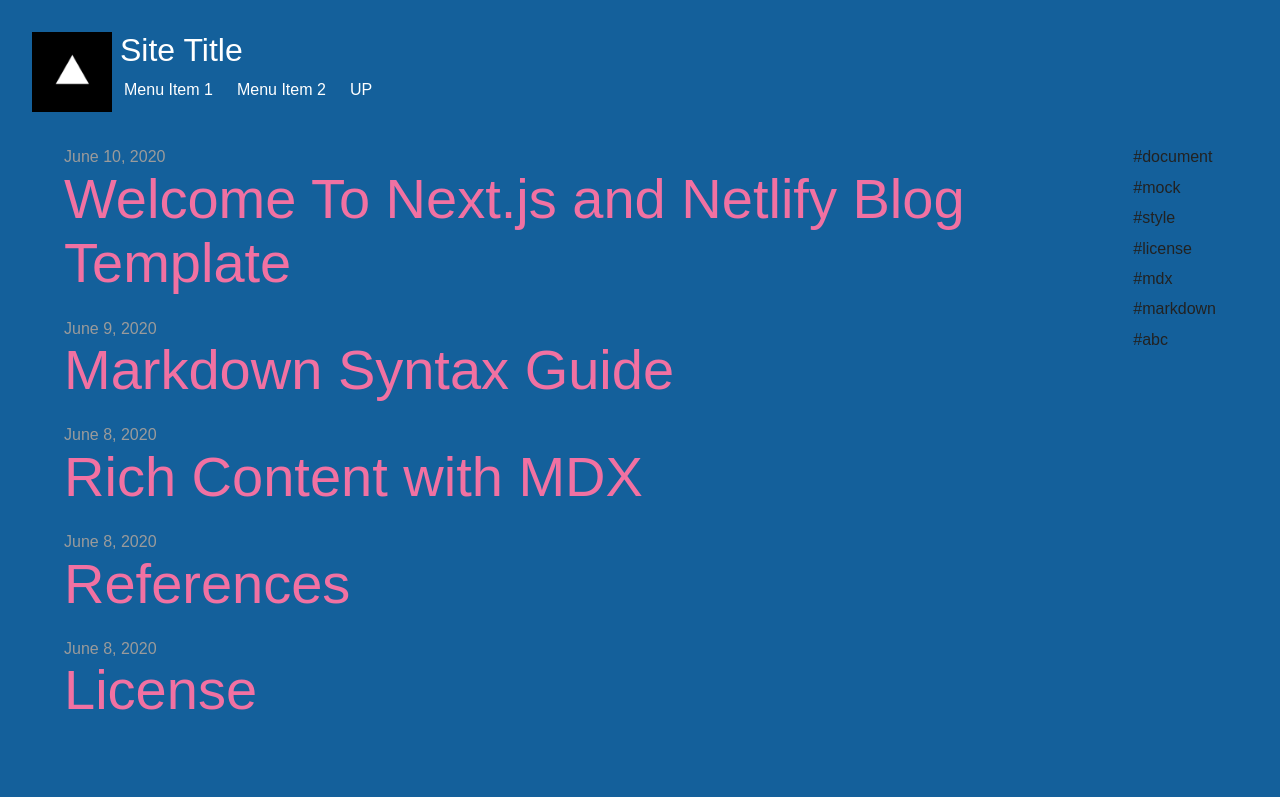
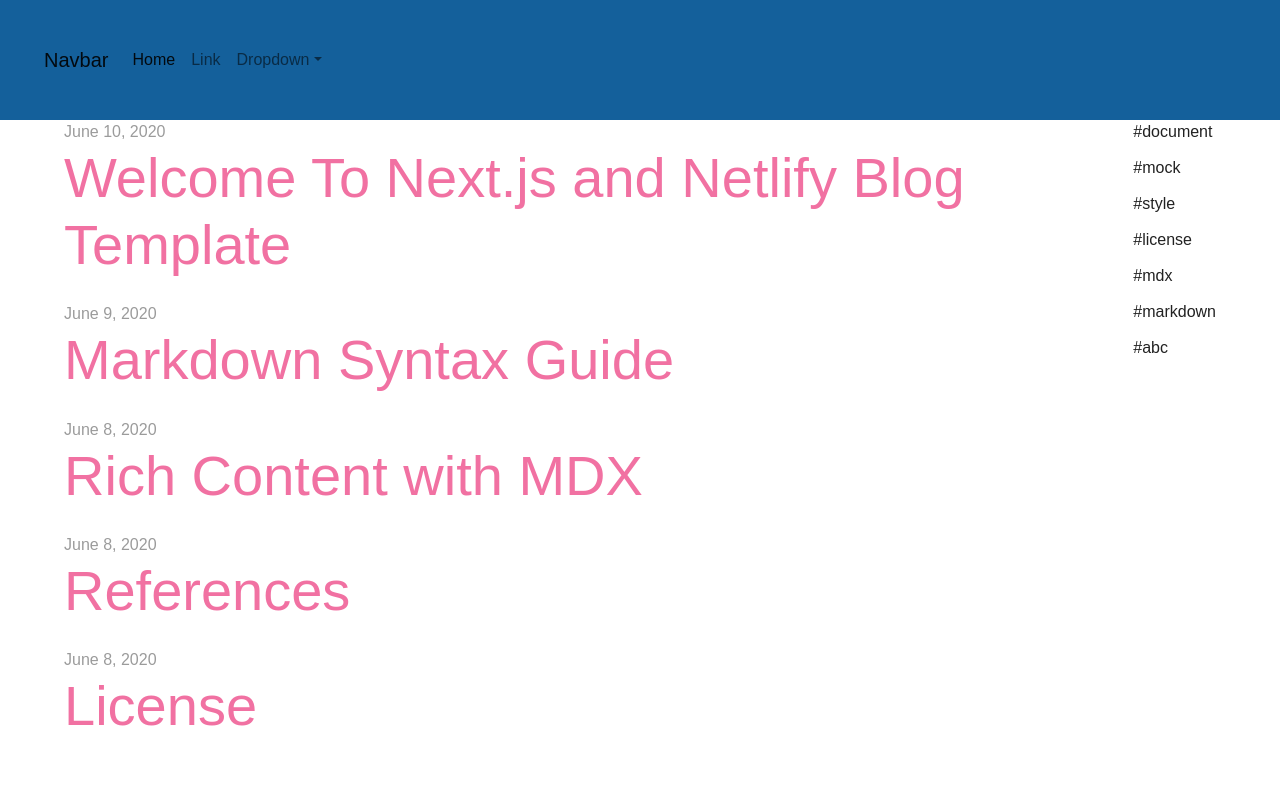
Before and after one commit to bwnstck/bildungsbaeume, a Next.js app: page /posts in a window 1280 px wide. Shown: the top 797 px of the page. Built offline with nearby package versions, Linux system fonts and the light colour scheme; a web font is replaced by a local one.

Commit message:
🎨 (theming): Add bootstrap

```diff
--- a/package.json
+++ b/package.json
@@ -18,6 +18,7 @@
     "@svgr/webpack": "^5.5.0",
     "@types/js-yaml": "^4.0.0",
     "babel-plugin-macros": "^3.1.0",
+    "bootstrap": "^5.1.3",
     "date-fns": "^2.19.0",
     "gray-matter": "^4.0.2",
     "js-yaml": "^4.0.0",
--- a/src/components/layout/Header.tsx
+++ b/src/components/layout/Header.tsx
@@ -26,7 +26,36 @@
 const Header = () => {
 
     return <HeaderWrapper id="Top">
-        <LogoWrapper>
+        <nav className="navbar navbar-expand-lg navbar-light">
+            <div className="container-fluid">
+                <a className="navbar-brand" href="#">Navbar</a>
+                <button className="navbar-toggler" type="button" data-bs-toggle="collapse" data-bs-target="#navbarSupportedContent" aria-controls="navbarSupportedContent" aria-expanded="false" aria-label="Toggle navigation">
+                    <span className="navbar-toggler-icon"></span>
+                </button>
+                <div className="collapse navbar-collapse" id="navbarSupportedContent">
+                    <ul className="navbar-nav me-auto mb-2 mb-lg-0">
+                        <li className="nav-item">
+                            <a className="nav-link active" aria-current="page" href="#">Home</a>
+                        </li>
+                        <li className="nav-item">
+                            <a className="nav-link" href="#">Link</a>
+                        </li>
+                        <li className="nav-item dropdown">
+                            <a className="nav-link dropdown-toggle" href="#" id="navbarDropdown" role="button" data-bs-toggle="dropdown" aria-expanded="false">
+                                Dropdown
+                            </a>
+                            <ul className="dropdown-menu" aria-labelledby="navbarDropdown">
+                                <li><a className="dropdown-item" href="#">Action</a></li>
+                                <li><a className="dropdown-item" href="#">Another action</a></li>
+                                <li><hr className="dropdown-divider" /></li>
+                                <li><a className="dropdown-item" href="#">Something else here</a></li>
+                            </ul>
+                        </li>
+                    </ul>
+                </div>
+            </div>
+        </nav>
+        {/* <LogoWrapper>
             <Image
                 src={Logo} alt="Logo"
             />
@@ -39,7 +68,7 @@
 
                 ))}
             </ul>
-        </MenuWrapper>
+        </MenuWrapper> */}
     </HeaderWrapper>;
 };
 
--- a/src/components/layout/Layout.tsx
+++ b/src/components/layout/Layout.tsx
@@ -1,4 +1,5 @@
 import Head from 'next/head'
+import Script from "next/script"
 
 import FooterWithImpress from './FooterWithImpress'
 import Header from './Header'
@@ -24,6 +25,10 @@
         <Wrapper>{children}</Wrapper>
         <FooterWithImpress />
       </div>
+      <Script
+        src="https://cdn.jsdelivr.net/npm/bootstrap@5.1.3/dist/js/bootstrap.bundle.min.js"
+        integrity="sha384-ka7Sk0Gln4gmtz2MlQnikT1wXgYsOg+OMhuP+IlRH9sENBO0LRn5q+8nbTov4+1p"
+      />
       {/* <Script
         async
         src="https://performance.weinstock.it/tracker.js"
--- a/src/pages/_app.tsx
+++ b/src/pages/_app.tsx
@@ -1,6 +1,7 @@
 import { AppProps } from 'next/app'
 
 import 'normalize.css'
+import 'bootstrap/dist/css/bootstrap.css'
 
 import GlobalStyle from '$styles/global'
 
```
Also changed, not shown: 1 other file (tests, documents, lock files or other folders).
